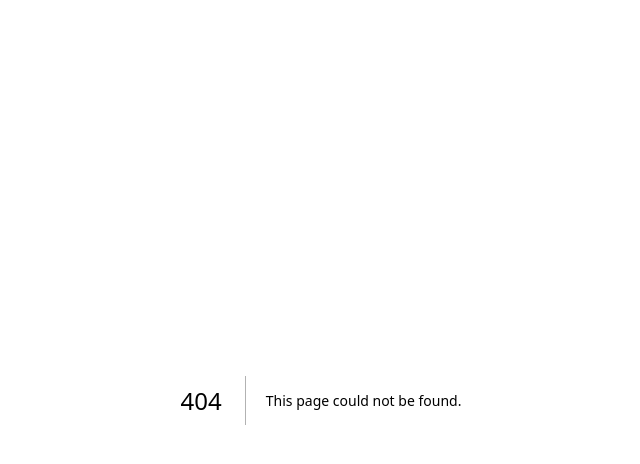
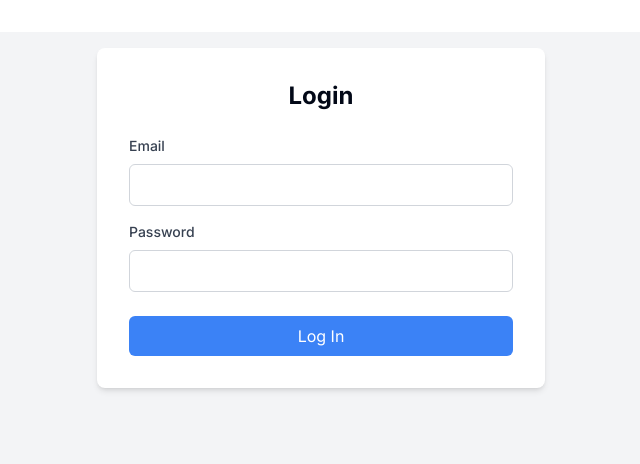
Before and after one commit to cbrane/namenexus-ai, a Next.js app: page /login in a window 1280 px wide. Before the commit this address had no page. Shown: the top 464 px of the page, without its empty margins (319-959 px from the left). Built offline with nearby package versions, Linux system fonts and the light colour scheme.

Commit message:
fix errors and start save/ list feature

```diff
--- /dev/null
+++ b/src/app/login/page.tsx
@@ -0,0 +1,56 @@
+'use client';
+
+import React, { useState } from 'react';
+import { useRouter } from 'next/navigation';
+
+export default function LoginPage() {
+  const [email, setEmail] = useState('');
+  const [password, setPassword] = useState('');
+  const router = useRouter();
+
+  const handleSubmit = async (e: React.FormEvent) => {
+    e.preventDefault();
+    // TODO: Implement actual login logic here
+    console.log('Login attempt:', email, password);
+    // For now, just redirect to home page
+    router.push('/');
+  };
+
+  return (
+    <div className="min-h-screen bg-gray-100">
+      <main className="container mx-auto mt-8 p-4">
+        <form onSubmit={handleSubmit} className="max-w-md mx-auto bg-white p-8 rounded-lg shadow-md">
+          <h2 className="text-2xl font-bold mb-6 text-center">Login</h2>
+          <div className="mb-4">
+            <label htmlFor="email" className="block mb-2 text-sm font-medium text-gray-700">Email</label>
+            <input
+              type="email"
+              id="email"
+              value={email}
+              onChange={(e) => setEmail(e.target.value)}
+              className="w-full px-3 py-2 border border-gray-300 rounded-md focus:outline-none focus:ring-2 focus:ring-blue-500"
+              required
+            />
+          </div>
+          <div className="mb-6">
+            <label htmlFor="password" className="block mb-2 text-sm font-medium text-gray-700">Password</label>
+            <input
+              type="password"
+              id="password"
+              value={password}
+              onChange={(e) => setPassword(e.target.value)}
+              className="w-full px-3 py-2 border border-gray-300 rounded-md focus:outline-none focus:ring-2 focus:ring-blue-500"
+              required
+            />
+          </div>
+          <button
+            type="submit"
+            className="w-full bg-blue-500 text-white py-2 px-4 rounded-md hover:bg-blue-600 focus:outline-none focus:ring-2 focus:ring-blue-500 focus:ring-offset-2"
+          >
+            Log In
+          </button>
+        </form>
+      </main>
+    </div>
+  );
+}
```
